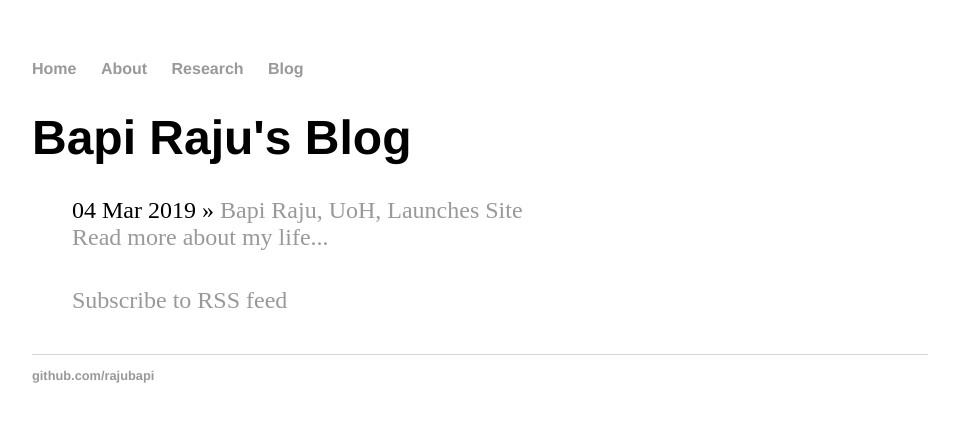
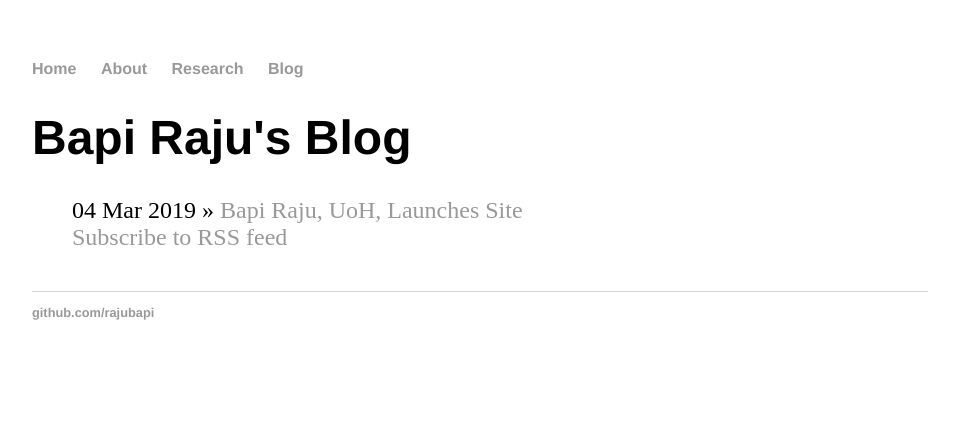
Before and after one commit to rajubapi/rajubapi.github.io, a Jekyll site: the page built from blog/index.html, in a window 1280 px wide. Shown: the top 422 px of the page, without its empty margins (160-1119 px from the left). Built offline with Jekyll 4.4.1, drawn with Linux system fonts in a browser that asks for light colours.

Commit message:
Update index.html

```diff
--- a/blog/index.html
+++ b/blog/index.html
@@ -9,6 +9,6 @@ title: Bapi Raju's Blog
 	    <li><span>{{ post.date | date_to_string }}</span> » <a href="{{ post.url }}" title="{{ post.title }}">{{ post.title }}</a></li>
 	  {% endfor %}
       <!-- Link this for RSS feed: http://username.github.io/blog/atom.xml -->
-	<a href="/Subscribe">Read more about my life...</a></p>
+	<!--<a href="/Subscribe">Read more about my life...</a></p> -->
 	<li><a href="http://rajubapi.github.io/blog/atom.xml">Subscribe to RSS feed</a></li>
 	</ul>
```
